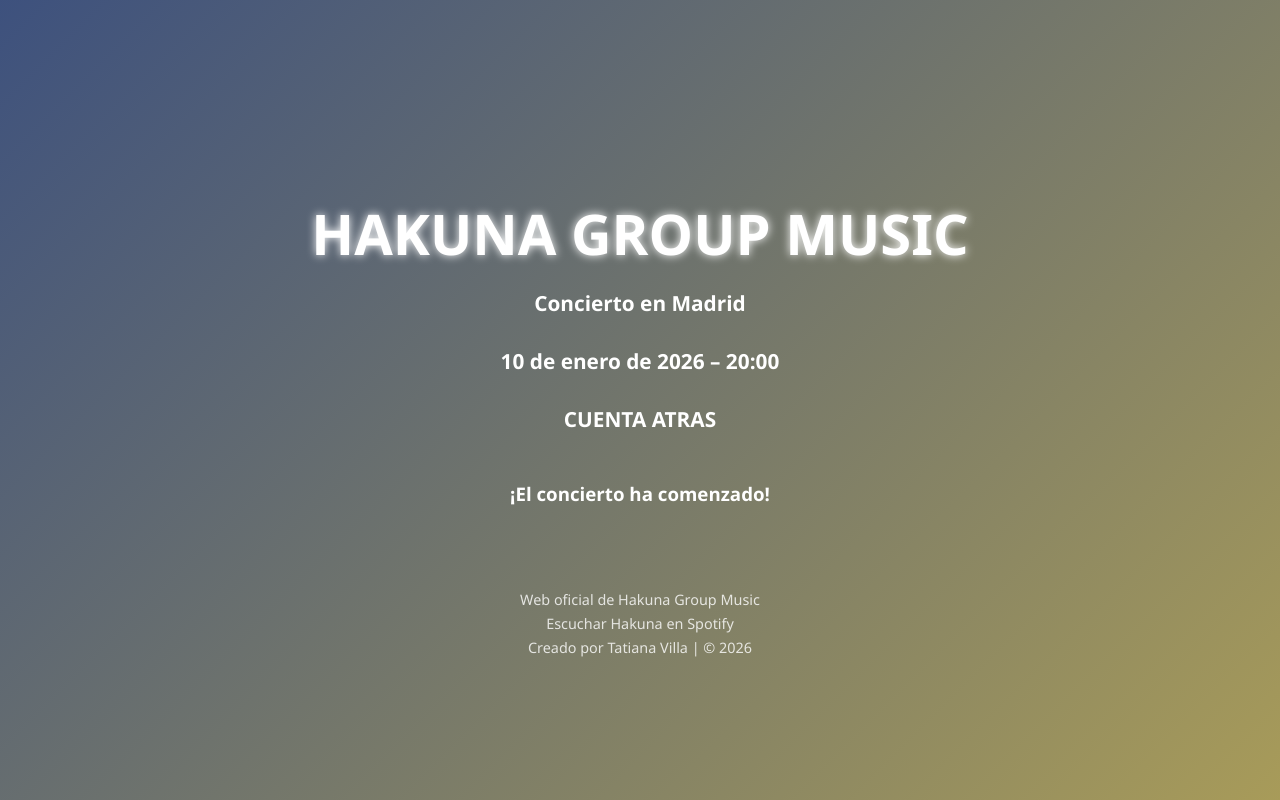
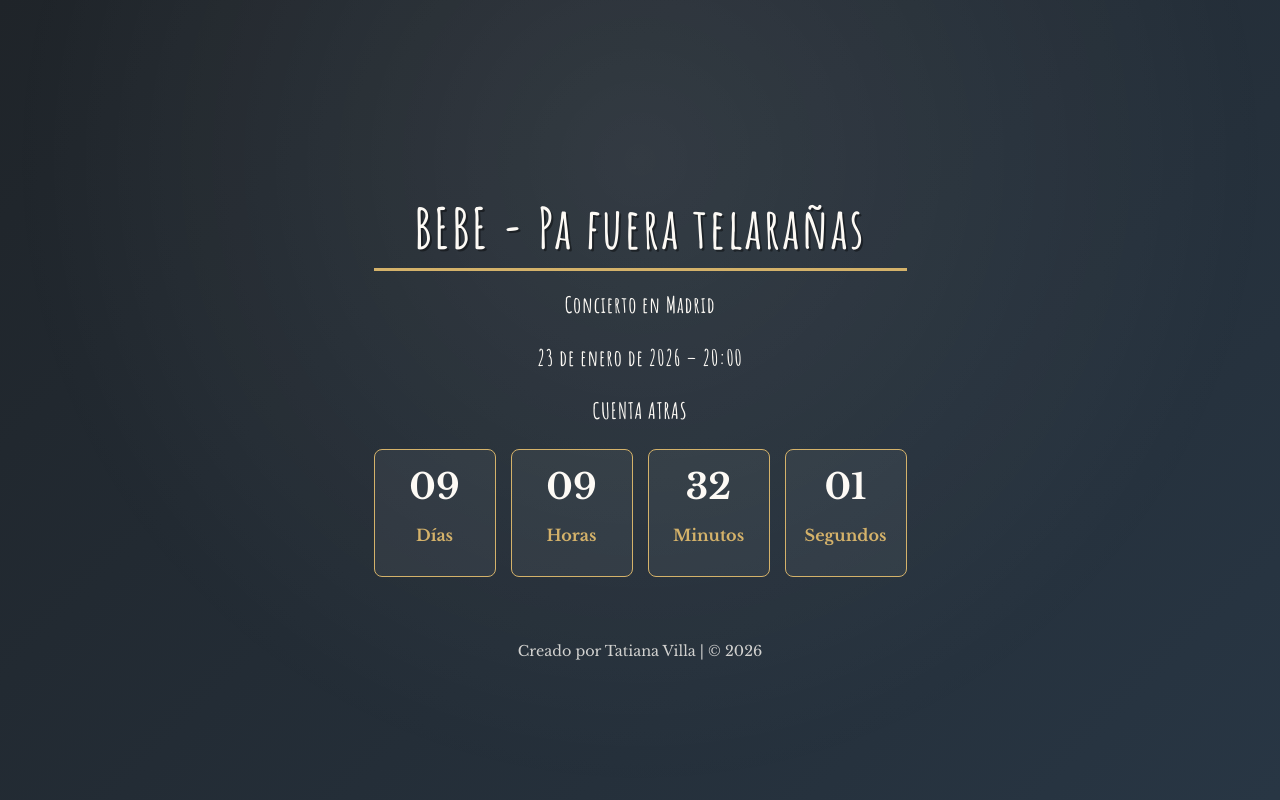
Before and after one commit to tatvil/ConciertoHakuna, a plain HTML site: page index.html in a window 1280 px wide. Drawn offline with nearby package versions, Linux system fonts and the light colour scheme.

Commit message:
Cambio de estilos y fecha para adaptarlo al concierto de Bebe

```diff
--- a/index.html
+++ b/index.html
@@ -1,19 +1,17 @@
-
-
-
 <!DOCTYPE html>
 <html lang="es">
 <head>
     <meta charset="UTF-8">
     <meta name="viewport" content="width=device-width, initial-scale=1.0">
-    <title>Cuenta atrás concierto Hakuna Madrid</title>
+    <title>Cuenta atrás concierto BEBE Madrid</title>
     <link rel="stylesheet" href="styles.css">
+    <link href="https://fonts.googleapis.com/css2?family=Amatic+SC:wght@400;700&family=Libre+Baskerville:wght@400;700&family=Patrick+Hand&display=swap" rel="stylesheet">
 </head>
 <body>
     <div class="container">
-        <h1 class="fade-in"><a href="https://behakuna.com/" target="_blank">HAKUNA GROUP MUSIC</a></h1>
+        <h1 class="fade-in">BEBE - Pa fuera telarañas</h1>
         <h2 class="fade-in">Concierto en Madrid </h2>
-        <h2>10 de enero de 2026 – 20:00</h2>
+        <h2>23 de enero de 2026 – 20:00</h2>
         <h2 class="fade-in">CUENTA ATRAS</h2>
         <div id="countdown" class="fade-in">
             <div class="time-box">
@@ -36,8 +34,6 @@
     </div>
 
     <footer>
-        <div class="enlace"><a href="https://behakuna.com/" target="_blank">Web oficial de Hakuna Group Music</a></div>
-        <div class="enlace"><a href="https://open.spotify.com/intl-es/artist/7Lemn0MD6Cb2QfmeZJ5BwS?si=PU2R2JknTleUlVgjG7ZF4A&nd=1&dlsi=d7b82d7611434044" target="_blank">Escuchar Hakuna en Spotify</a></div>
         <div class="enlace"> Creado por <a href="mailto:tatiana@villaema.es">Tatiana Villa</a> |  &copy; 2026</div>
     </footer>
     <script src="script.js"></script>
--- a/script.js
+++ b/script.js
@@ -1,6 +1,6 @@
 
 // Fecha objetivo: 10 enero 2026 a las 20:00
-const targetDate = new Date("January 10, 2026 20:00:00").getTime();
+const targetDate = new Date("January 23, 2026 20:00:00").getTime();
 
 function updateCountdown() {
     const now = new Date().getTime();
--- a/styles.css
+++ b/styles.css
@@ -1,29 +1,37 @@
 :root {
-    --color-azul: #3498db;
-    --color-dorado: #f4d03f;
-    --color-oscuro: #1f3c88;
-    --color-blanco: #ffffff;
+    --color-azul: #2c3e50;              /* Azul profundo, íntimo */
+    --color-dorado: #d4b26a;            /* Dorado cálido */
+    --color-oscuro: #1a1a1a;            /* Negro suave */
+    --color-blanco: #fdfaf5;            /* Blanco cálido tipo papel */
     --color-negro: #000000;
-    --color-transparente: rgba(255, 255, 255, 0.15);
-    --color-transparente-hover: rgba(255, 255, 255, 0.25);
-
+    --color-transparente: rgba(255, 255, 255, 0.08);
+    --color-transparente-hover: rgba(255, 255, 255, 0.15);
 }
 
-
-/* Fondo con degradado animado azul-dorado */
+/* Fondo con degradado suave y emocional */
 body {
     margin: 0;
-    font-family: 'Segoe UI', Tahoma, sans-serif;
+    font-family: "Libre Baskerville", serif;
     color: var(--color-blanco);
-    background: linear-gradient(135deg, var(--color-azul), var(--color-oscuro), var(--color-dorado));
-    background-size: 400% 400%;
-    animation: gradient 15s ease infinite;
+    background: linear-gradient(135deg, var(--color-oscuro), var(--color-azul));
+    background-size: 200% 200%;
+    animation: gradient 18s ease-in-out infinite;
     display: flex;
     flex-direction: column;
     justify-content: center;
     align-items: center;
     min-height: 100vh;
     text-align: center;
+    position: relative;
+}
+
+/* Overlay cálido tipo luz de escenario */
+body::before {
+    content: "";
+    position: fixed;
+    inset: 0;
+    background: radial-gradient(circle at 50% 20%, rgba(255,255,255,0.08), transparent 70%);
+    pointer-events: none;
 }
 
 /* Animación del degradado */
@@ -43,17 +51,27 @@
     justify-content: center;
 }
 
+/* Títulos estilo manuscrito artesanal */
+h1, h2, h3 {
+    font-family: "Amatic SC", cursive;
+    letter-spacing: 0.04em;
+    font-weight: 700;
+}
+
+/* Título principal estilo cartel de concierto */
 h1, h1 a {
     font-size: 3.5rem;
     margin-bottom: 10px;
     color: var(--color-blanco);
-    text-shadow: var(--color-blanco) 0 0 10px;
     text-decoration: none;
+    text-shadow: 2px 2px 0 rgba(0,0,0,0.4);
+    border-bottom: 3px solid var(--color-dorado);
+    padding-bottom: 5px;
 }
 
 h2 {
-    font-size: 1.3rem;
-    margin-bottom: 30px;
+    font-size: 1.4rem;
+    margin-bottom: 25px;
     color: var(--color-blanco);
 }
 
@@ -65,14 +83,16 @@
     flex-wrap: wrap;
 }
 
+/* Cajas estilo artesanal */
 .time-box {
-    background: var(--color-transparente);
-    border: 2px solid var(--color-blanco);
-    border-radius: 12px;
+    background: rgba(255, 255, 255, 0.05);
+    border: 1px solid var(--color-dorado);
+    border-radius: 8px;
     padding: 15px;
     width: 90px;
     text-align: center;
     transition: transform 0.3s ease, background 0.3s ease;
+    backdrop-filter: blur(2px);
 }
 
 .time-box:hover {
@@ -81,26 +101,28 @@
 }
 
 .time-box span {
-    font-size: 2rem;
+    font-size: 2.2rem;
     font-weight: bold;
     display: block;
-    color: var(--color-blancol); /* Azul para los números */
+    color: var(--color-blanco);
 }
 
 .time-box p {
-    color: var(--color-dorado); /* Dorado para las etiquetas */
+    color: var(--color-dorado);
+    font-weight: 600;
 }
 
 /* Animaciones suaves */
 .fade-in {
     opacity: 0;
-    animation: fadeIn 1.5s forwards;
+    animation: fadeIn 2.2s ease forwards;
 }
 
 @keyframes fadeIn {
     to { opacity: 1; }
 }
 
+/* Footer */
 footer {
     margin-top: 40px;
     font-size: 0.9rem;
@@ -117,16 +139,16 @@
 /* Responsive */
 @media (max-width: 600px) {
     h1 {
+        font-size: 2rem;
+    }
+    h2 {
         font-size: 1rem;
     }
-    h2 {
-        font-size: .8rem;
-    }
     .time-box {
-        width: 60px;
-        padding: 5px;
+        width: 65px;
+        padding: 8px;
     }
     .time-box span {
-        font-size: 1.5rem;
+        font-size: 1.6rem;
     }
 }
```
